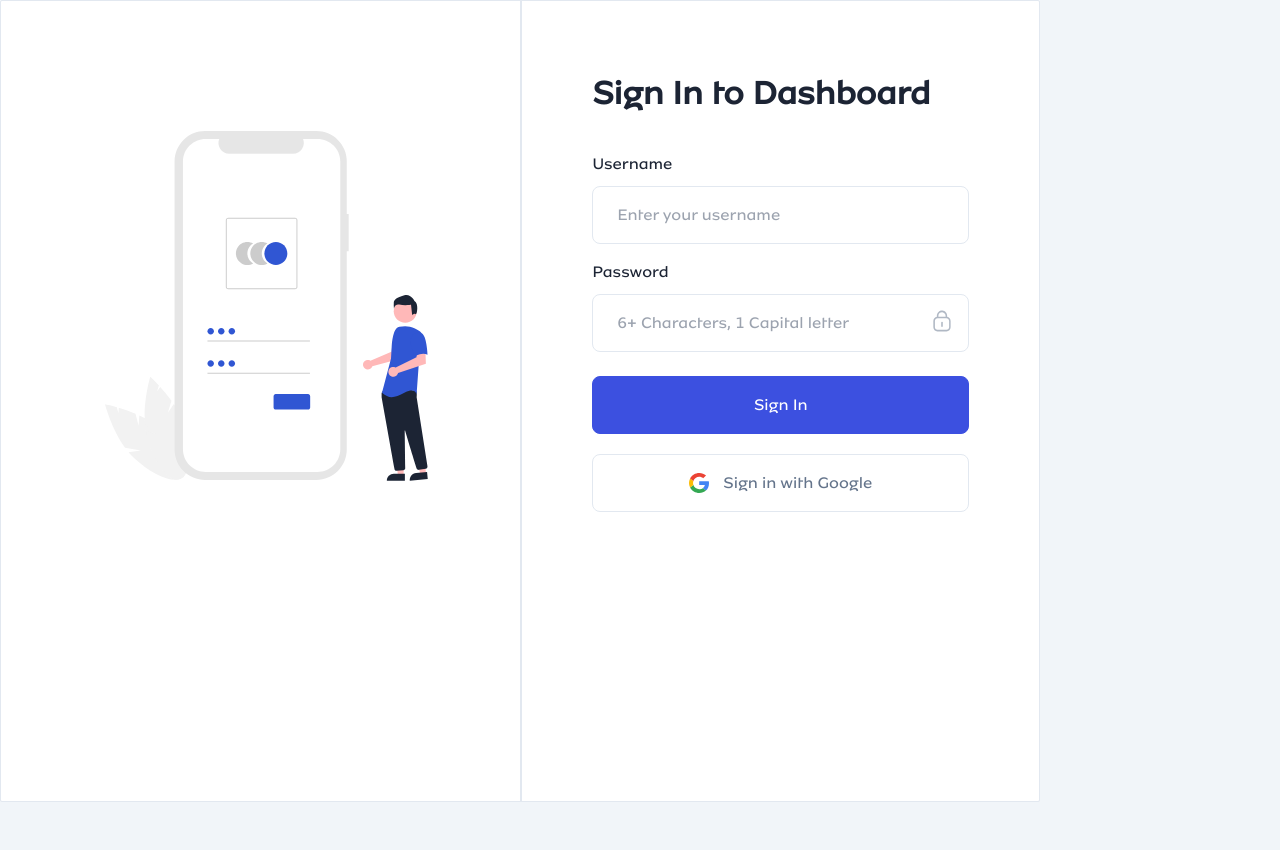
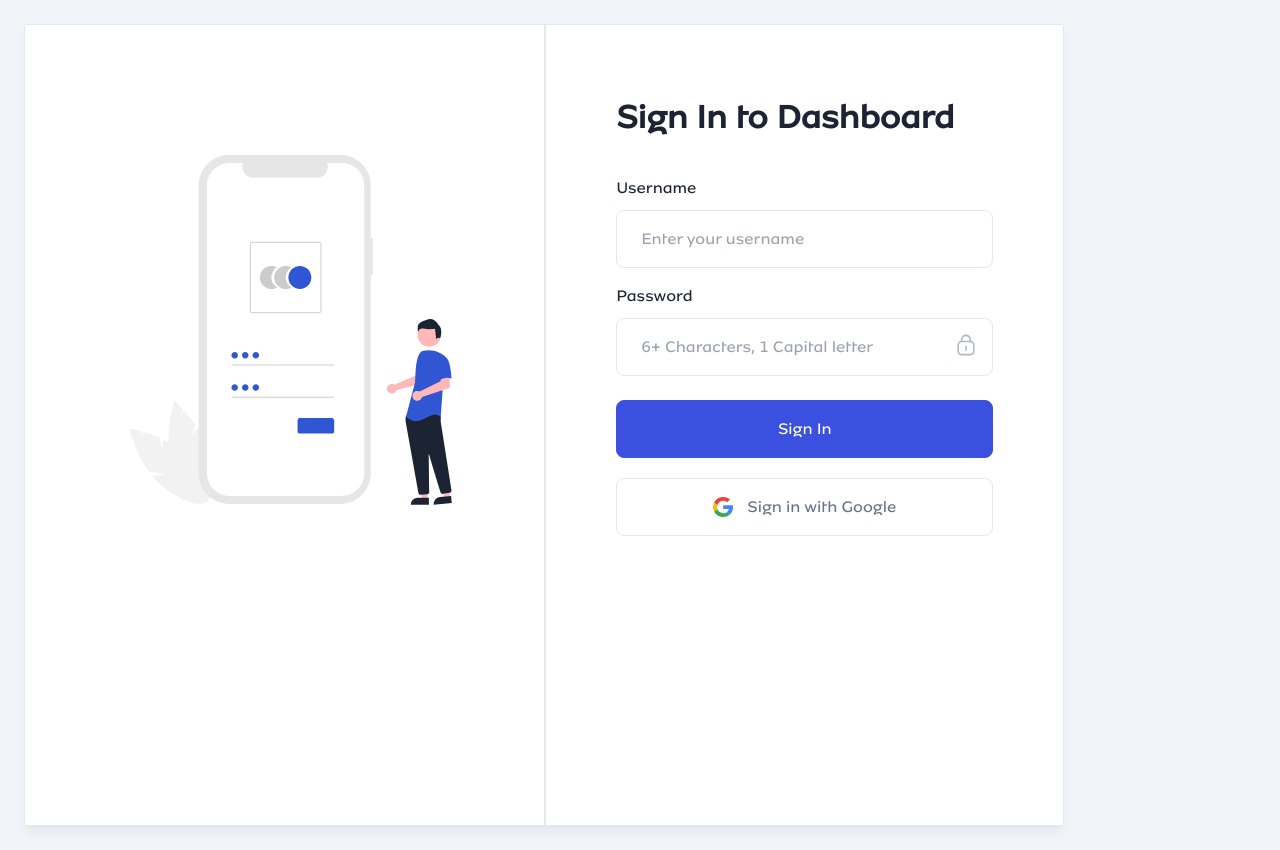
Before and after one commit to standoski1/ayronClient, a Next.js app: page /auth/signin in a window 1280 px wide. Before the commit the page ends 802 px from the top, so only its background shows below. Built offline with nearby package versions, Linux system fonts and the light colour scheme; a web font is replaced by a local one.

Commit message:
production

```diff
--- a/app/layout.tsx
+++ b/app/layout.tsx
@@ -45,7 +45,8 @@ export default function RootLayout({
                       setSidebarOpen={setSidebarOpen}
                     />}
                     <main className="overflow-y-auto">
-                      <div className={`${(widthPathName.includes(pathname)) ? null : "mx-auto max-w-screen-2xl p-4 md:p-6 2xl:p-10"}`}>
+                      {/* <div className={`${(widthPathName.includes(pathname)) ? null : "mx-auto max-w-screen-2xl p-4 md:p-6 2xl:p-10"}`}> */}
+                      <div className="mx-auto max-w-screen-2xl p-4 md:p-6 2xl:p-10">
                         {children}
                       </div>
                     </main>
```
